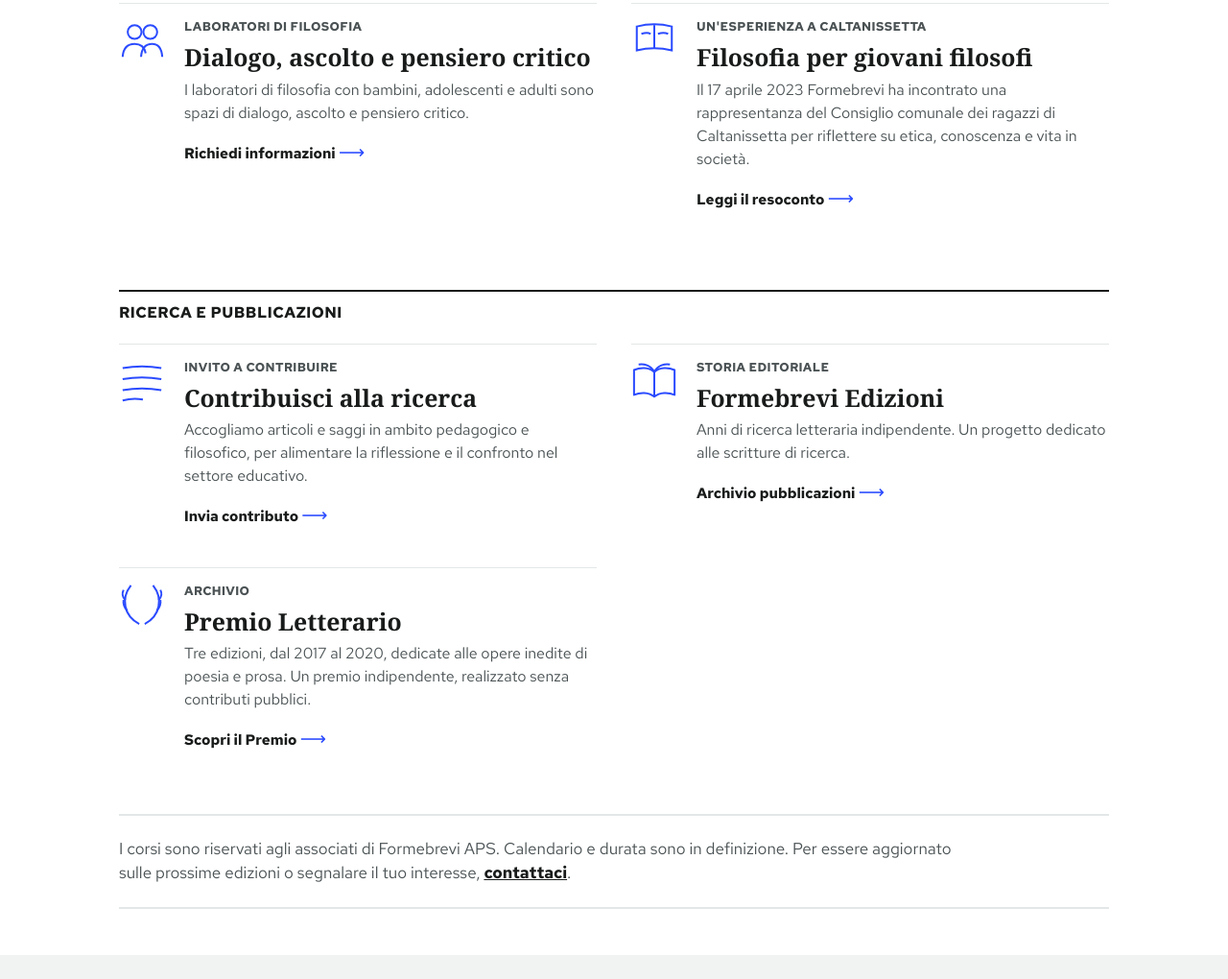
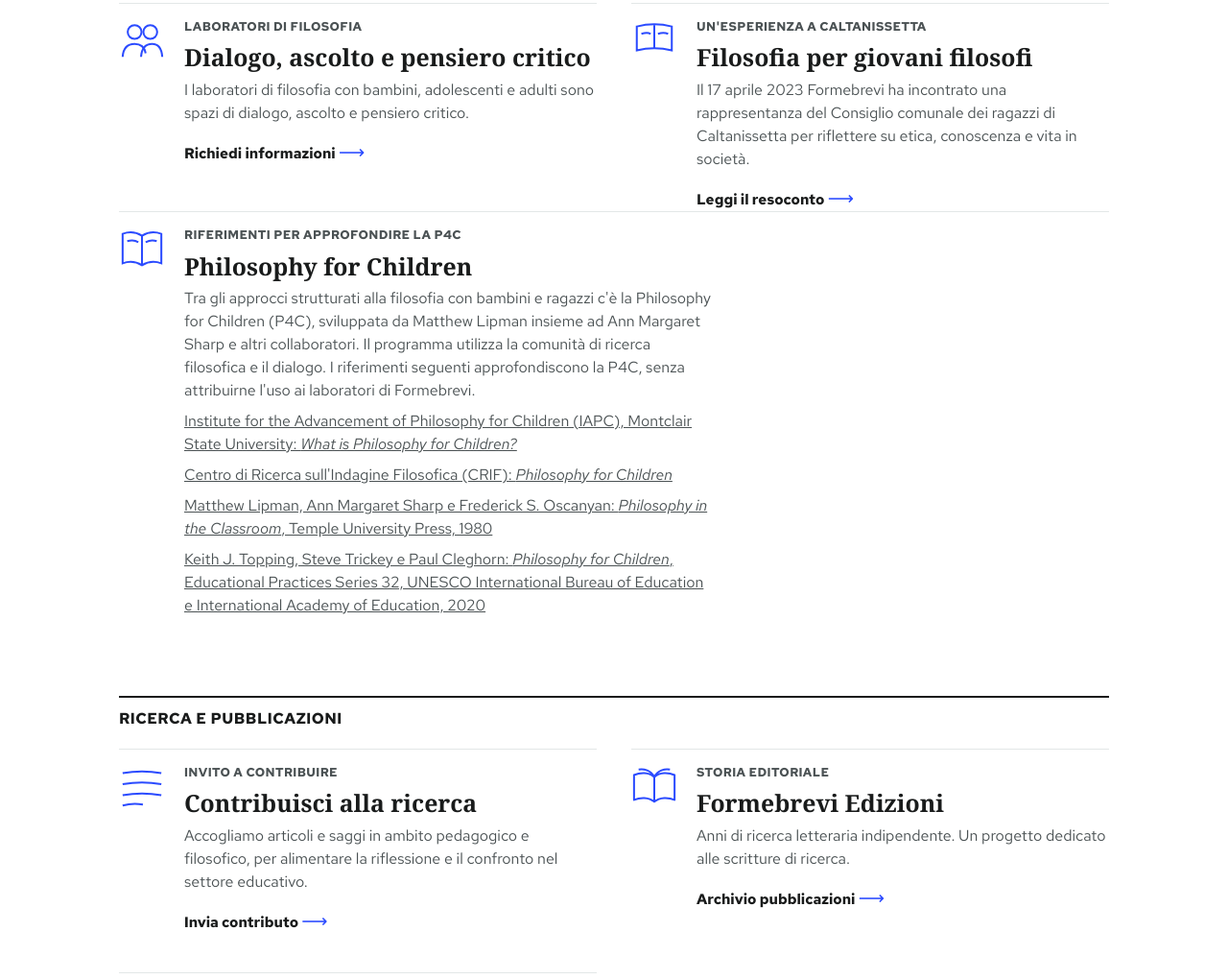
Before and after one commit to dumgio/formebrevi, a plain HTML site: page filosofia.html in a window 1280 px wide. Shown: the part 1683-2703 px from the top of the page at 96% size. Drawn offline with Linux system fonts and the light colour scheme.

Commit message:
Aggiungi riferimenti verificati sulla P4C

```diff
--- a/filosofia.html
+++ b/filosofia.html
@@ -126,6 +126,20 @@
             </div>
         </div>
     </div>
+    <div class="griglia uno">
+        <div class="voce">
+            <svg class="segno" viewBox="0 0 100 100" aria-hidden="true"><path d="M8 18 Q30 10 50 22 Q70 10 92 18 L92 82 Q70 74 50 86 Q30 74 8 82 Z"/><path d="M50 22 L50 86"/><path d="M18 34 Q32 30 42 36"/><path d="M58 36 Q70 30 82 34"/></svg>
+            <div class="corpo">
+                <span class="per">Riferimenti per approfondire la P4C</span>
+                <h3>Philosophy for Children</h3>
+                <p>Tra gli approcci strutturati alla filosofia con bambini e ragazzi c'è la Philosophy for Children (P4C), sviluppata da Matthew Lipman insieme ad Ann Margaret Sharp e altri collaboratori. Il programma utilizza la comunità di ricerca filosofica e il dialogo. I riferimenti seguenti approfondiscono la P4C, senza attribuirne l'uso ai laboratori di Formebrevi.</p>
+                <p><a href="https://www.montclair.edu/iapc/about/">Institute for the Advancement of Philosophy for Children (IAPC), Montclair State University: <em>What is Philosophy for Children?</em></a></p>
+                <p><a href="https://www.filosofare.org/crif-p4c/p4children/">Centro di Ricerca sull'Indagine Filosofica (CRIF): <em>Philosophy for Children</em></a></p>
+                <p><a href="https://tupress.temple.edu/books/philosophy-in-the-classroom">Matthew Lipman, Ann Margaret Sharp e Frederick S. Oscanyan: <em>Philosophy in the Classroom</em>, Temple University Press, 1980</a></p>
+                <p><a href="https://eric.ed.gov/?id=ED609190">Keith J. Topping, Steve Trickey e Paul Cleghorn: <em>Philosophy for Children</em>, Educational Practices Series 32, UNESCO International Bureau of Education e International Academy of Education, 2020</a></p>
+            </div>
+        </div>
+    </div>
 </section>
 
 <section class="parte-pagina" id="ricerca-e-pubblicazioni">
```
